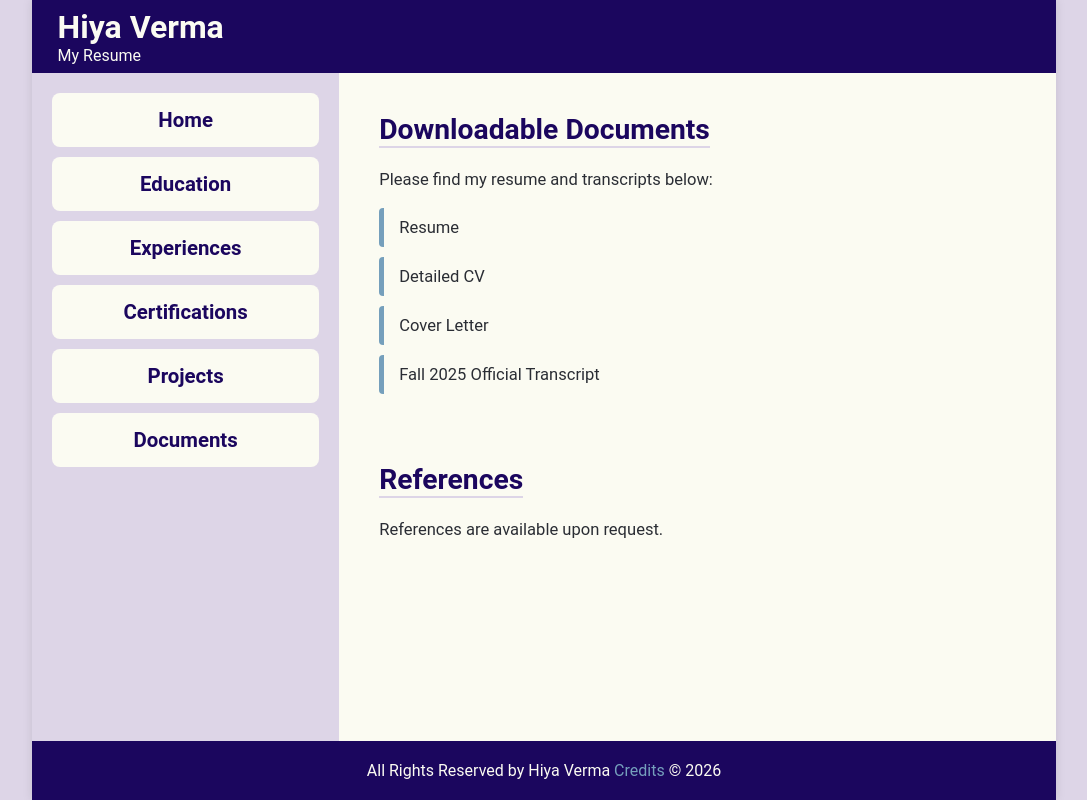
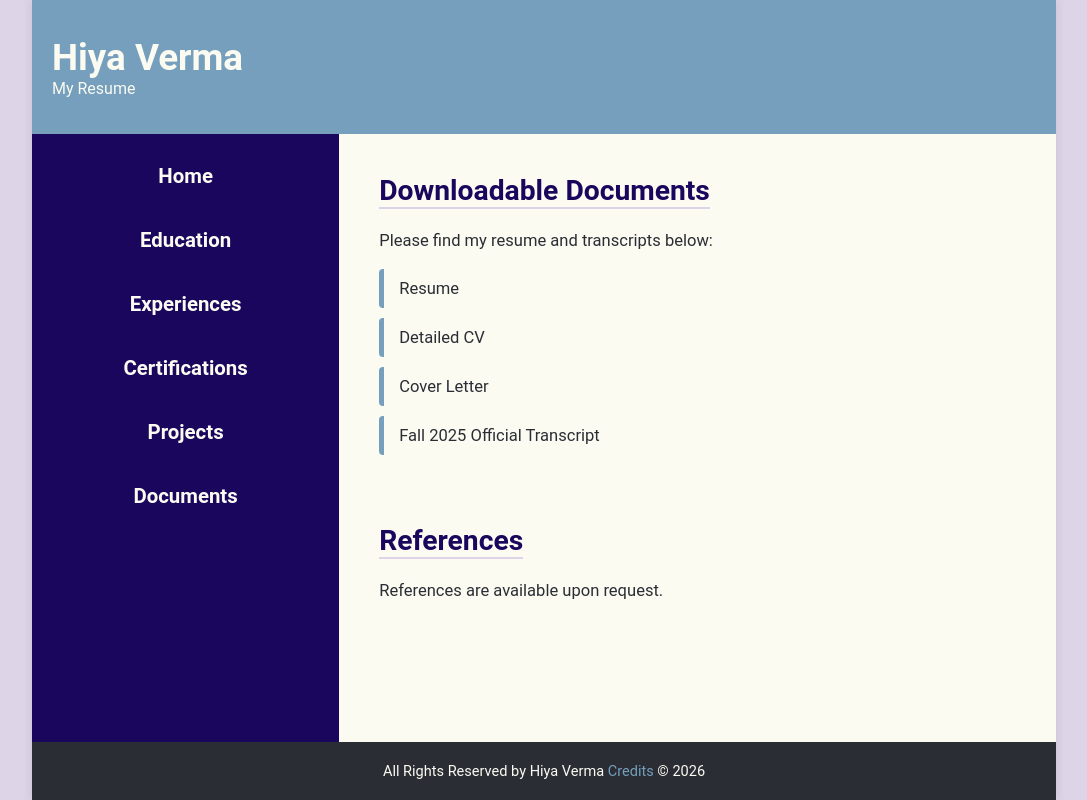
Before and after one commit to hiyaverms/HV_Resume_React, a React (Vite) app: page /documents in a window 1280 px wide. Shown: the whole page, without its empty margins (96-1183 px from the left). Built offline with nearby package versions, Linux system fonts and the light colour scheme.

Commit message:
changing colors

```diff
--- a/src/components/Footer.tsx
+++ b/src/components/Footer.tsx
@@ -2,12 +2,15 @@ import { Link } from "react-router-dom";
 import styled from "styled-components";
 
 const StyledFooter = styled.footer`
-    background-color: #1B065E;
+    background-color: #2A2D34;
     color: #FBFBF2;
     padding: 20px;
+    text-align: center;
     display: flex;
     justify-content: space-around;
     align-items: center;
+    width: 100%;
+    font-size: calc(12px + 0.2vw);
 
     a {
         color: #759FBC;
--- a/src/components/Header.tsx
+++ b/src/components/Header.tsx
@@ -3,9 +3,14 @@ import styled from 'styled-components';
 const StyledHeader = styled.header`
     display: flex;
     flex-direction: column;
-    padding: 1vh 2vw;
-    background-color: #1B065E;
+    padding: calc(20px + 2vh) 20px;
+    background-color: #759FBC;
     color: #FBFBF2;
+    width: 100%;
+
+    h1 {
+        font-size: calc(24px + 1vw);
+    }
 
     @media screen and (max-width: 1000px) {
         align-items: center;
--- a/src/components/Nav.tsx
+++ b/src/components/Nav.tsx
@@ -3,8 +3,8 @@ import styled from "styled-components";
 
 const StyledNav = styled.nav`
     width: 30%;
-    background-color: #DDD5E7;
-    padding: 20px;
+    background-color: #1B065E;
+    padding: 15px;
     min-height: 100%;
 
     ul {
@@ -21,8 +21,7 @@ const StyledNav = styled.nav`
 
     a {
         text-decoration: none;
-        color: #1B065E;
-        background-color: #FBFBF2;
+        color: #FBFBF2;
         display: block;
         padding: 15px;
         border-radius: 8px;
```
